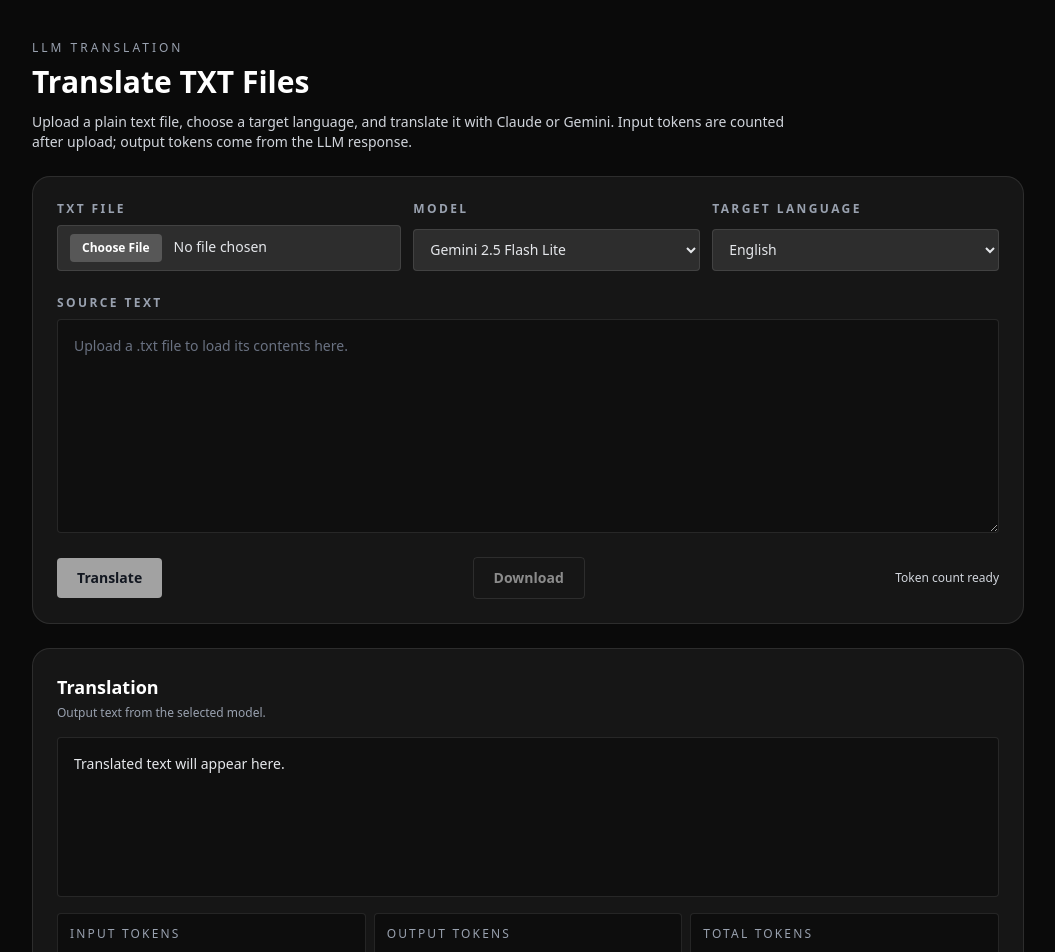
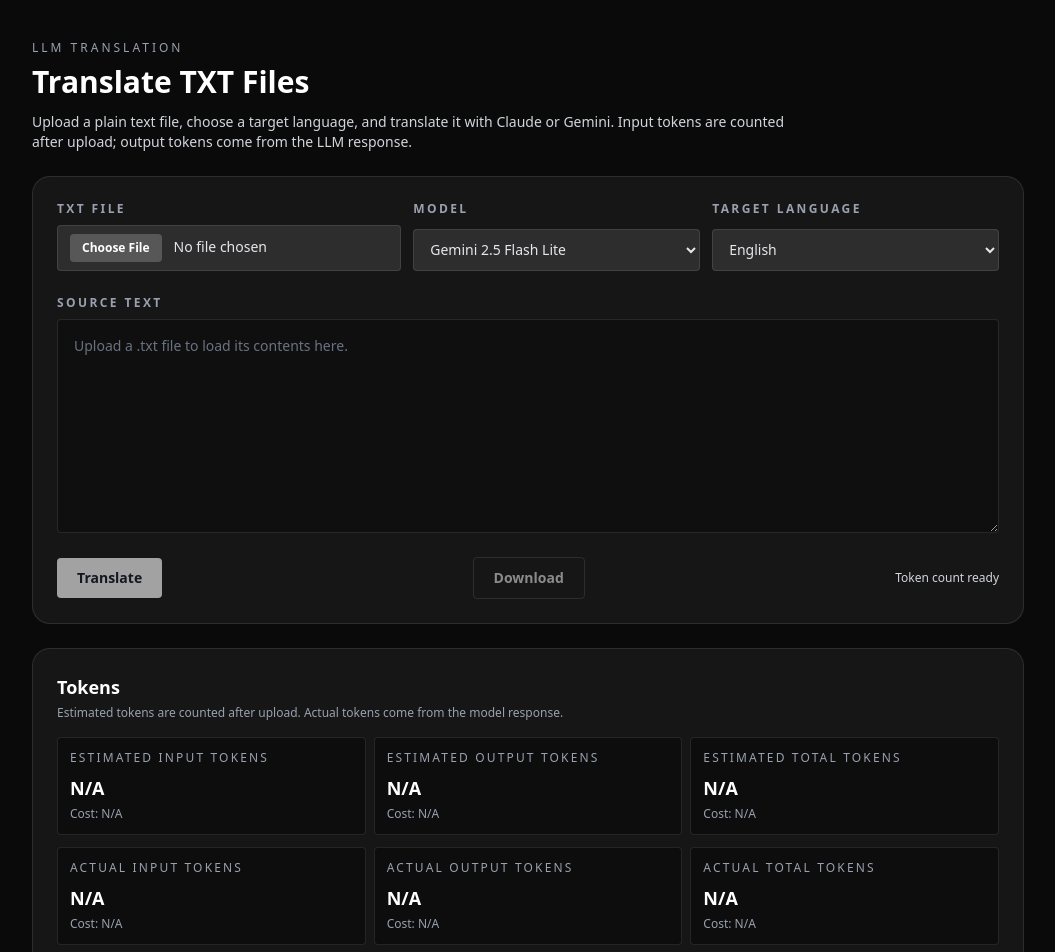
Before and after one commit to iamjoel/ai-copilot, a Next.js app in the folder code/: page /translate in a window 1280 px wide. Shown: the top 952 px of the page, without its empty margins (112-1167 px from the left). Built offline with nearby package versions, Linux system fonts and the light colour scheme.

Commit message:
chore: tokens and price

```diff
--- a/code/src/app/translate/page.tsx
+++ b/code/src/app/translate/page.tsx
@@ -48,18 +48,83 @@ type StreamEvent =
   | { type: "done"; inputTokens: number | null; outputTokens: number | null; totalTokens: number | null }
   | { type: "error"; message: string };
 
+type PricingInfo = {
+  inputPerMillion: number;
+  outputPerMillion: number;
+  inputPerMillionOver200k?: number;
+  outputPerMillionOver200k?: number;
+};
+
+type TokenSummaryItem = {
+  label: string;
+  value: number | null;
+  costUsd: number | null;
+};
+
+const MODEL_PRICING: Record<string, PricingInfo> = {
+  "gemini-3-pro-preview": {
+    inputPerMillion: 2.0,
+    outputPerMillion: 12.0,
+    inputPerMillionOver200k: 4.0,
+    outputPerMillionOver200k: 18.0,
+  },
+  "gemini-3-flash-preview": { inputPerMillion: 0.5, outputPerMillion: 3.0 },
+  "gemini-2.5-pro": {
+    inputPerMillion: 1.25,
+    outputPerMillion: 10.0,
+    inputPerMillionOver200k: 2.5,
+    outputPerMillionOver200k: 15.0,
+  },
+  "gemini-2.5-flash": { inputPerMillion: 0.3, outputPerMillion: 2.5 },
+  "gemini-2.5-flash-lite": { inputPerMillion: 0.1, outputPerMillion: 0.4 },
+  "claude-opus-4-5": { inputPerMillion: 5.0, outputPerMillion: 25.0 },
+  "claude-sonnet-4-5": { inputPerMillion: 3.0, outputPerMillion: 15.0 },
+  "claude-haiku-4-5": { inputPerMillion: 1.0, outputPerMillion: 5.0 },
+};
+
+const PER_MILLION = 1_000_000;
+const LONG_CONTEXT_THRESHOLD = 200_000;
+
 export default function TranslatePage() {
   const [sourceText, setSourceText] = useState("");
   const [fileName, setFileName] = useState<string | null>(null);
   const [model, setModel] = useState(modelGroups[0].options[0].value);
   const [targetLanguage, setTargetLanguage] = useState<"en" | "zh">("en");
   const [translation, setTranslation] = useState("");
-  const [inputTokens, setInputTokens] = useState<number | null>(null);
+  const [estimatedInputTokens, setEstimatedInputTokens] = useState<number | null>(null);
+  const [actualInputTokens, setActualInputTokens] = useState<number | null>(null);
   const [outputTokens, setOutputTokens] = useState<number | null>(null);
   const [totalTokens, setTotalTokens] = useState<number | null>(null);
   const [error, setError] = useState<string | null>(null);
 
   const hasText = sourceText.trim().length > 0;
+  const formatUsd = (value: number | null) =>
+    value === null ? "N/A" : `$${value.toFixed(2)}`;
+
+  const formatTokens = (value: number | null) =>
+    value === null ? "N/A" : value.toLocaleString("en-US");
+
+  const getPricing = (modelKey: string, inputTokenCount: number | null) => {
+    const pricing = MODEL_PRICING[modelKey];
+    if (!pricing) {
+      return null;
+    }
+    if (
+      inputTokenCount !== null &&
+      inputTokenCount > LONG_CONTEXT_THRESHOLD &&
+      pricing.inputPerMillionOver200k !== undefined &&
+      pricing.outputPerMillionOver200k !== undefined
+    ) {
+      return {
+        inputPerToken: pricing.inputPerMillionOver200k / PER_MILLION,
+        outputPerToken: pricing.outputPerMillionOver200k / PER_MILLION,
+      };
+    }
+    return {
+      inputPerToken: pricing.inputPerMillion / PER_MILLION,
+      outputPerToken: pricing.outputPerMillion / PER_MILLION,
+    };
+  };
 
   const countMutation = useMutation({
     mutationFn: async (payload: { text: string; model: string; targetLanguage: "en" | "zh" }) => {
@@ -76,7 +141,7 @@ export default function TranslatePage() {
       return data;
     },
     onSuccess: data => {
-      setInputTokens(data.inputTokens ?? null);
+      setEstimatedInputTokens(data.inputTokens ?? null);
     },
     onError: err => {
       console.error("Token count error:", err);
@@ -124,11 +189,11 @@ export default function TranslatePage() {
           const event = JSON.parse(payload) as StreamEvent;
 
           if (event.type === "meta") {
-            setInputTokens(event.inputTokens ?? null);
+            setActualInputTokens(event.inputTokens ?? null);
           } else if (event.type === "delta") {
             setTranslation(prev => prev + event.text);
           } else if (event.type === "done") {
-            setInputTokens(event.inputTokens ?? null);
+            setActualInputTokens(event.inputTokens ?? null);
             setOutputTokens(event.outputTokens ?? null);
             setTotalTokens(event.totalTokens ?? null);
           } else if (event.type === "error") {
@@ -145,14 +210,42 @@ export default function TranslatePage() {
     },
   });
 
-  const tokenSummary = useMemo(
-    () => [
-      { label: "Input tokens", value: inputTokens },
-      { label: "Output tokens", value: outputTokens },
-      { label: "Total tokens", value: totalTokens },
-    ],
-    [inputTokens, outputTokens, totalTokens],
-  );
+  const estimatedTokenSummary = useMemo<TokenSummaryItem[]>(() => {
+    const estimatedOutputTokens = estimatedInputTokens ?? null;
+    const estimatedTotalTokens =
+      estimatedInputTokens !== null ? estimatedInputTokens + estimatedOutputTokens : null;
+    const pricing = getPricing(model, estimatedInputTokens ?? null);
+    const estimatedInputCost =
+      pricing && estimatedInputTokens !== null ? estimatedInputTokens * pricing.inputPerToken : null;
+    const estimatedOutputCost =
+      pricing && estimatedOutputTokens !== null
+        ? estimatedOutputTokens * pricing.outputPerToken
+        : null;
+    const estimatedTotalCost =
+      estimatedInputCost !== null && estimatedOutputCost !== null
+        ? estimatedInputCost + estimatedOutputCost
+        : null;
+    return [
+      { label: "Estimated input tokens", value: estimatedInputTokens, costUsd: estimatedInputCost },
+      { label: "Estimated output tokens", value: estimatedOutputTokens, costUsd: estimatedOutputCost },
+      { label: "Estimated total tokens", value: estimatedTotalTokens, costUsd: estimatedTotalCost },
+    ];
+  }, [estimatedInputTokens, model]);
+
+  const actualTokenSummary = useMemo<TokenSummaryItem[]>(() => {
+    const pricing = getPricing(model, actualInputTokens ?? null);
+    const actualInputCost =
+      pricing && actualInputTokens !== null ? actualInputTokens * pricing.inputPerToken : null;
+    const actualOutputCost =
+      pricing && outputTokens !== null ? outputTokens * pricing.outputPerToken : null;
+    const actualTotalCost =
+      actualInputCost !== null && actualOutputCost !== null ? actualInputCost + actualOutputCost : null;
+    return [
+      { label: "Actual input tokens", value: actualInputTokens, costUsd: actualInputCost },
+      { label: "Actual output tokens", value: outputTokens, costUsd: actualOutputCost },
+      { label: "Actual total tokens", value: totalTokens, costUsd: actualTotalCost },
+    ];
+  }, [actualInputTokens, model, outputTokens, totalTokens]);
 
   const handleFileChange = async (event: React.ChangeEvent<HTMLInputElement>) => {
     const file = event.target.files?.[0];
@@ -164,12 +257,13 @@ export default function TranslatePage() {
     setFileName(file.name);
     setError(null);
     setTranslation("");
+    setEstimatedInputTokens(null);
+    setActualInputTokens(null);
     setOutputTokens(null);
     setTotalTokens(null);
 
     const text = await file.text();
     setSourceText(text);
-    setInputTokens(null);
     countMutation.mutate({ text, model, targetLanguage });
   };
 
@@ -177,6 +271,7 @@ export default function TranslatePage() {
     event.preventDefault();
     setError(null);
     setTranslation("");
+    setActualInputTokens(null);
     setOutputTokens(null);
     setTotalTokens(null);
 
@@ -309,22 +404,45 @@ export default function TranslatePage() {
 
       <section className="grid gap-4 rounded-2xl border border-white/10 bg-white/5 p-6">
         <div>
+          <h2 className="text-lg font-semibold text-white">Tokens</h2>
+          <p className="mt-1 text-xs text-gray-400">
+            Estimated tokens are counted after upload. Actual tokens come from the model response.
+          </p>
+        </div>
+        <div className="grid gap-3">
+          <div className="grid gap-2 sm:grid-cols-3">
+            {estimatedTokenSummary.map(item => (
+              <div key={item.label} className="rounded border border-white/10 bg-black/40 p-3">
+                <div className="text-xs uppercase tracking-[0.18em] text-gray-400">{item.label}</div>
+                <div className="mt-2 text-lg font-semibold text-white">
+                  {formatTokens(item.value)}
+                </div>
+                <div className="mt-1 text-xs text-gray-400">Cost: {formatUsd(item.costUsd)}</div>
+              </div>
+            ))}
+          </div>
+          <div className="grid gap-2 sm:grid-cols-3">
+            {actualTokenSummary.map(item => (
+              <div key={item.label} className="rounded border border-white/10 bg-black/40 p-3">
+                <div className="text-xs uppercase tracking-[0.18em] text-gray-400">{item.label}</div>
+                <div className="mt-2 text-lg font-semibold text-white">
+                  {formatTokens(item.value)}
+                </div>
+                <div className="mt-1 text-xs text-gray-400">Cost: {formatUsd(item.costUsd)}</div>
+              </div>
+            ))}
+          </div>
+        </div>
+      </section>
+
+      <section className="grid gap-4 rounded-2xl border border-white/10 bg-white/5 p-6">
+        <div>
           <h2 className="text-lg font-semibold text-white">Translation</h2>
           <p className="mt-1 text-xs text-gray-400">Output text from the selected model.</p>
         </div>
         <div className="min-h-[160px] max-h-[320px] overflow-y-auto whitespace-pre-wrap rounded border border-white/10 bg-black/30 p-4 text-sm text-gray-200">
           {translation || "Translated text will appear here."}
         </div>
-        <div className="grid gap-2 sm:grid-cols-3">
-          {tokenSummary.map(item => (
-            <div key={item.label} className="rounded border border-white/10 bg-black/40 p-3">
-              <div className="text-xs uppercase tracking-[0.18em] text-gray-400">{item.label}</div>
-              <div className="mt-2 text-lg font-semibold text-white">
-                {item.value ?? "N/A"}
-              </div>
-            </div>
-          ))}
-        </div>
       </section>
     </main>
   );
```
